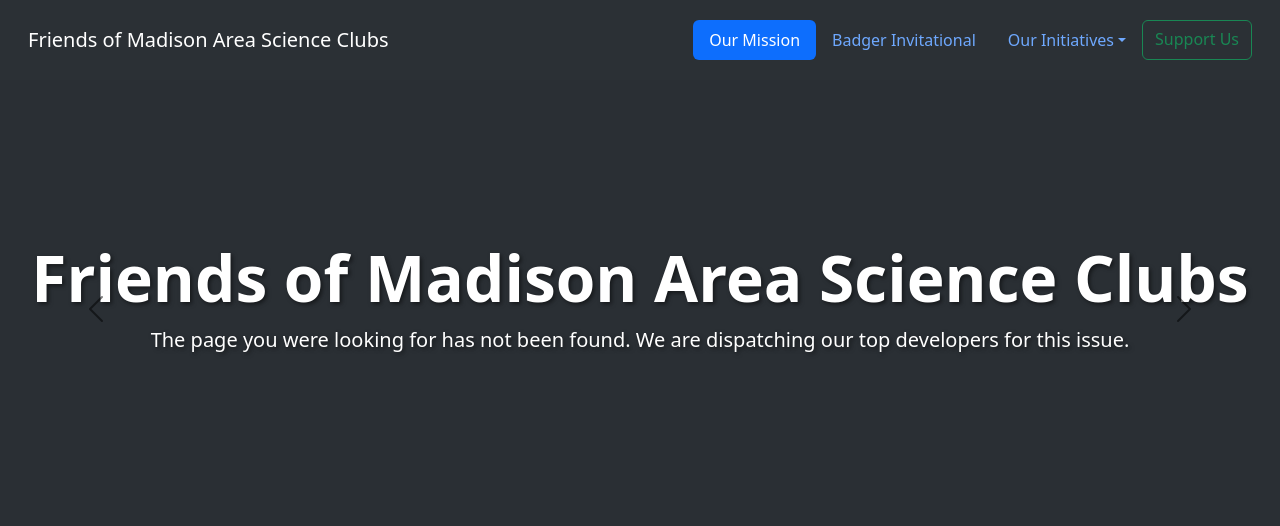
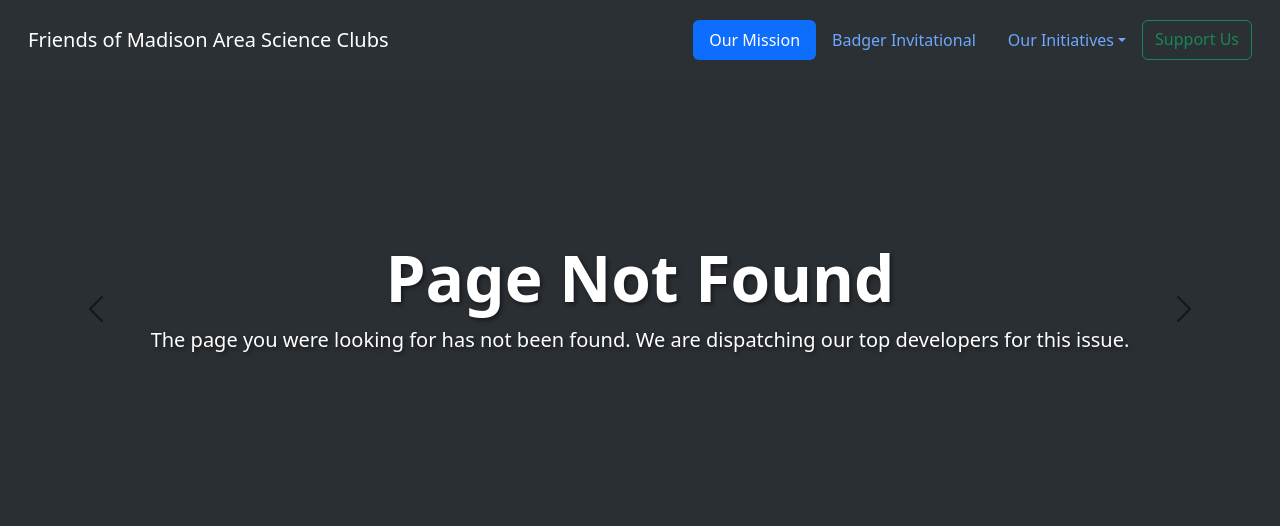
Before and after one commit to ProbablyComputingSquid/madwest-scioly-website, a website: page 404.html in a window 1280 px wide. Drawn offline with nearby package versions, Linux system fonts and the light colour scheme.

Commit message:
add favicon

```diff
--- a/404.html
+++ b/404.html
@@ -4,6 +4,7 @@
     <meta charset="UTF-8">
     <meta name="viewport" content="width=device-width, initial-scale=1.0">
     <title>Friends of Madison Area Science Clubs</title>
+    <link rel="icon" href="images/favicon.ico">
     <link rel="stylesheet" href="scss/custom.css">
     <link href="https://cdn.jsdelivr.net/npm/bootstrap@5.3.3/dist/css/bootstrap.min.css" rel="stylesheet" integrity="sha384-QWTKZyjpPEjISv5WaRU9OFeRpok6YctnYmDr5pNlyT2bRjXh0JMhjY6hW+ALEwIH" crossorigin="anonymous">
     <script src="https://cdn.jsdelivr.net/npm/@popperjs/core@2.11.8/dist/umd/popper.min.js" integrity="sha384-I7E8VVD/ismYTF4hNIPjVp/Zjvgyol6VFvRkX/vR+Vc4jQkC+hVqc2pM8ODewa9r" crossorigin="anonymous"></script>
@@ -67,7 +68,7 @@
     <div id="titlebox">
         <div class="carousel-title position-absolute top-50 start-50 translate-middle text-center bg-body-secondary bg-opacity-50" id="title">
             <div style="height:33vh" class="spacer-fill"></div>
-            <h1 id="title-text" class="display-3 fw-bolder text-body-emphasis">Friends of Madison Area Science Clubs</h1>
+            <h1 id="title-text" class="display-3 fw-bolder text-body-emphasis">Page Not Found</h1>
             <div id="title-text-subheading" class="mx-auto lead mb-4">
                 The page you were looking for has not been found. We are dispatching our top developers for this issue.
             </div>
```
Also changed, not shown: badger.html (+1 -0 lines), chambergroup.html (+1 -0 lines), index.html (+1 -0 lines), scioly.html (+1 -0 lines), test.html (+1 -0 lines), images/favicon.ico (added).
